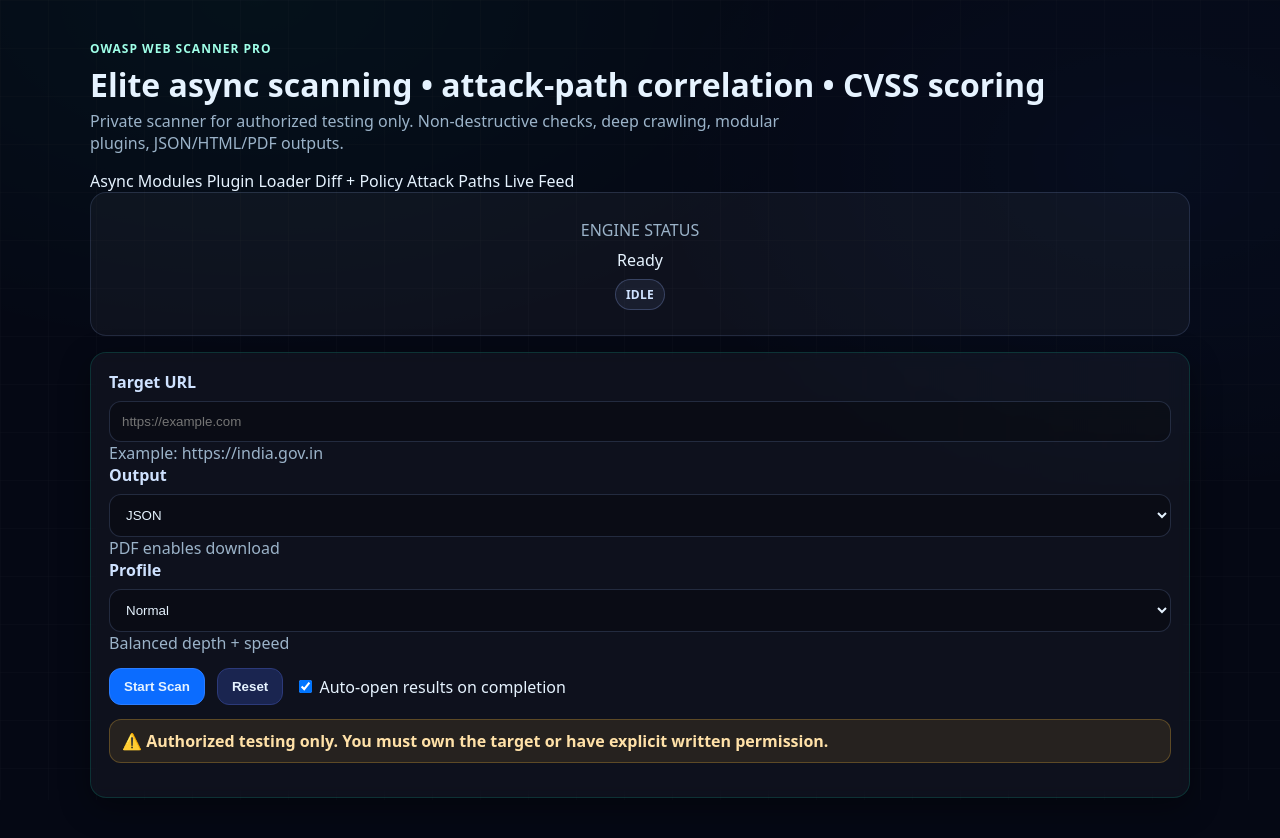
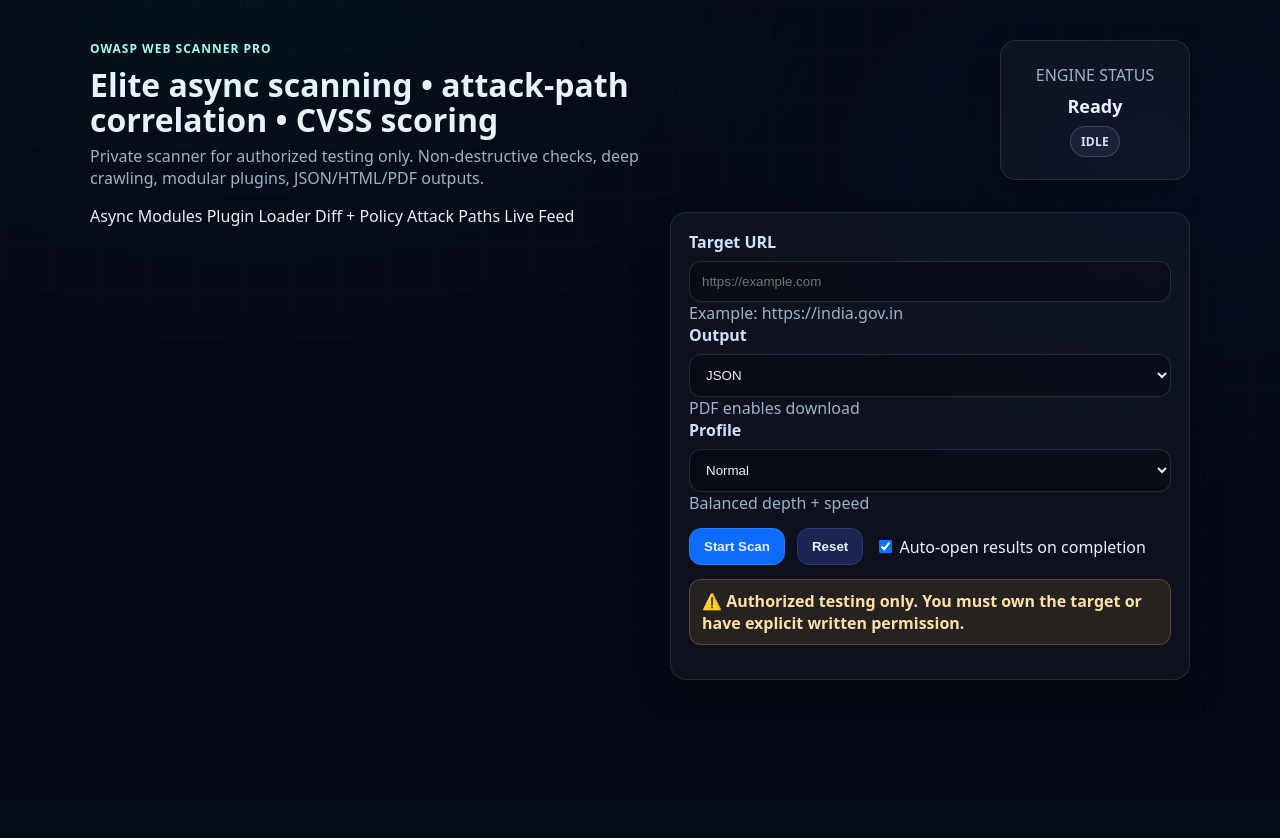
Before and after one commit to k2307/owasp-web-scanner-pro, a Flask app: page / in a window 1280 px wide. After the commit the page ends 680 px from the top, so only its background shows below. Run offline with Flask 3, Linux system fonts and the light colour scheme.

Commit message:
client update

```diff
--- a/static/style.css
+++ b/static/style.css
@@ -358,6 +358,9 @@
   transition: width 220ms ease;
 }
 
+/* -------------------------
+   HERO (Index)
+------------------------- */
 .heroLeft{ flex: 1; }
 
 .kicker{
@@ -374,9 +377,17 @@
   line-height:1.1;
 }
 
-@media (max-width: 900px){
-  .hero{ flex-direction:column; }
-  .heroRight{ width:100%; }
+/* HERO layout: left text + right column */
+.hero{
+  display:flex;
+  align-items:flex-start;
+  justify-content:space-between;
+  gap:22px;
+  margin-bottom:18px;
+}
+
+.heroRight{
+  width: min(520px, 100%);
 }
 
 /* ===== Additions for index.html (elite polish) ===== */
@@ -428,53 +439,58 @@
   margin-top:6px;
 }
 
-.statusMeta{
-  margin-top:10px;
-  padding-top:10px;
-  border-top:1px solid rgba(150,180,255,0.12);
-}
-
 .tabPane{
   margin-top:12px;
 }
 
-.topGrid{
-  display:grid;
-  grid-template-columns: 1.15fr 1fr;
-  gap:22px;
-  align-items:start;
-  margin-bottom:18px;
-}
-
+/* Right column stack: status box on top, form below */
 .rightStack{
   display:flex;
   flex-direction:column;
   gap:16px;
+  align-items:stretch;
 }
 
-/* Engine status centered inside card */
-.statusCenter{
+/* This row pins the square to the top-right */
+.statusRow{
+  display:flex;
+  justify-content:flex-end;
+}
+
+/* Small square box */
+.statusSquare{
+  width: 190px;
+  height: 140px;
+  background:rgba(255,255,255,0.04);
+  border:1px solid rgba(150,180,255,0.15);
+  border-radius:16px;
+  padding:14px;
+  box-shadow: var(--shadow);
+  backdrop-filter: blur(6px);
+
   display:flex;
   flex-direction:column;
   align-items:center;
   justify-content:center;
   text-align:center;
   gap:8px;
-  min-height:110px;
 }
 
-/* Make sure the status card hugs the right column nicely */
-.statusCard{
-  background:rgba(255,255,255,0.04);
-  border:1px solid rgba(150,180,255,0.15);
-  border-radius:16px;
-  padding:16px;
-  height:auto;
+.statusSquare .statusName{
+  font-size:18px;
+  font-weight:900;
+  margin:0;
 }
 
 /* Responsive: stack on small screens */
 @media (max-width: 900px){
-  .topGrid{
-    grid-template-columns: 1fr;
+  .hero{ flex-direction:column; }
+  .heroRight{ width:100%; }
+  .statusRow{ justify-content:flex-start; }
+  .statusSquare{
+    width:100%;
+    height:auto;
+    align-items:flex-start;
+    text-align:left;
   }
 }
--- a/templates/index.html
+++ b/templates/index.html
@@ -9,8 +9,10 @@
 <body>
   <div class="container">
 
-    <!-- HERO -->
+    <!-- HERO + RIGHT COLUMN STACK -->
     <div class="hero">
+
+      <!-- LEFT -->
       <div class="heroLeft">
         <div class="kicker">OWASP Web Scanner Pro</div>
         <h1 class="heroTitle">Elite async scanning • attack-path correlation • CVSS scoring</h1>
@@ -27,13 +29,17 @@
         </div>
       </div>
 
+      <!-- RIGHT -->
       <div class="heroRight">
-        <div class="statusCard">
-  <div class="statusCenter">
+
+        <div class="rightStack">
+
+          <!-- ENGINE STATUS (small square pinned top-right) -->
+          <div class="statusRow">
+            <div class="statusSquare">
               <div class="muted small">ENGINE STATUS</div>
               <div id="engineStatusText" class="statusName">Ready</div>
               <span id="statusBadge" class="badge idle">IDLE</span>
-  </div>
             </div>
           </div>
 
@@ -84,6 +90,10 @@
               <div id="formError" class="errorBox hidden"></div>
             </form>
           </div>
+
+        </div><!-- /rightStack -->
+      </div><!-- /heroRight -->
+    </div><!-- /hero -->
 
     <!-- JOB PANEL -->
     <div id="jobPanel" class="panel hidden">
@@ -291,7 +301,6 @@
   closeSSE();
   if (!liveFeed) return;
 
-  // If your backend doesn't have this route yet, you'll just see a connection error line.
   sse = new EventSource(`/events/${jobId}`);
 
   sse.onmessage = (msg) => {
@@ -378,11 +387,9 @@
   miniProfile.textContent = body.profile;
   miniOutput.textContent = body.output_format;
 
-  // Start live feed immediately (if backend supports it)
   feedLine(`[+] Live feed for job ${jobId}...`);
   openLiveFeed(jobId);
 
-  // poll status
   pollTimer = setInterval(async () => {
     seconds += 1;
     timerText.textContent = formatTime(seconds);
```
Lines whose indentation alone changed are shown as unchanged.
